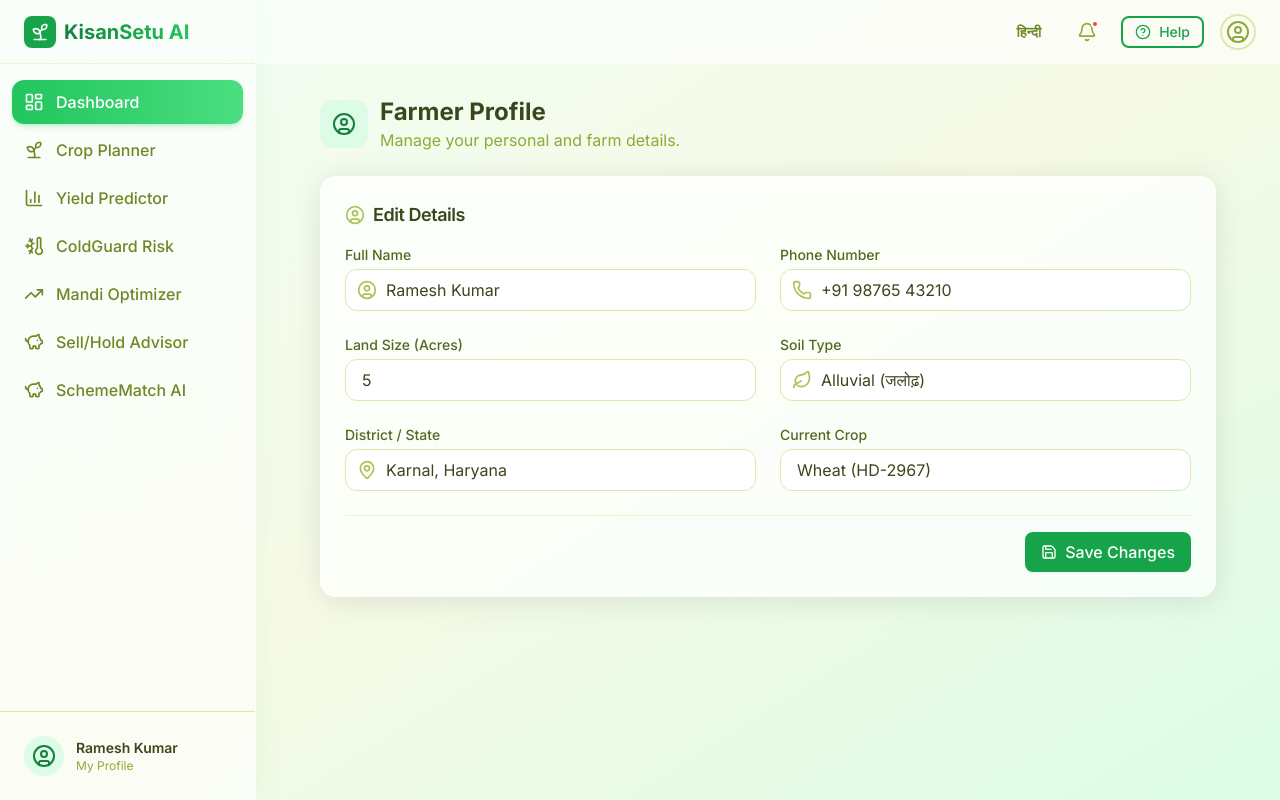
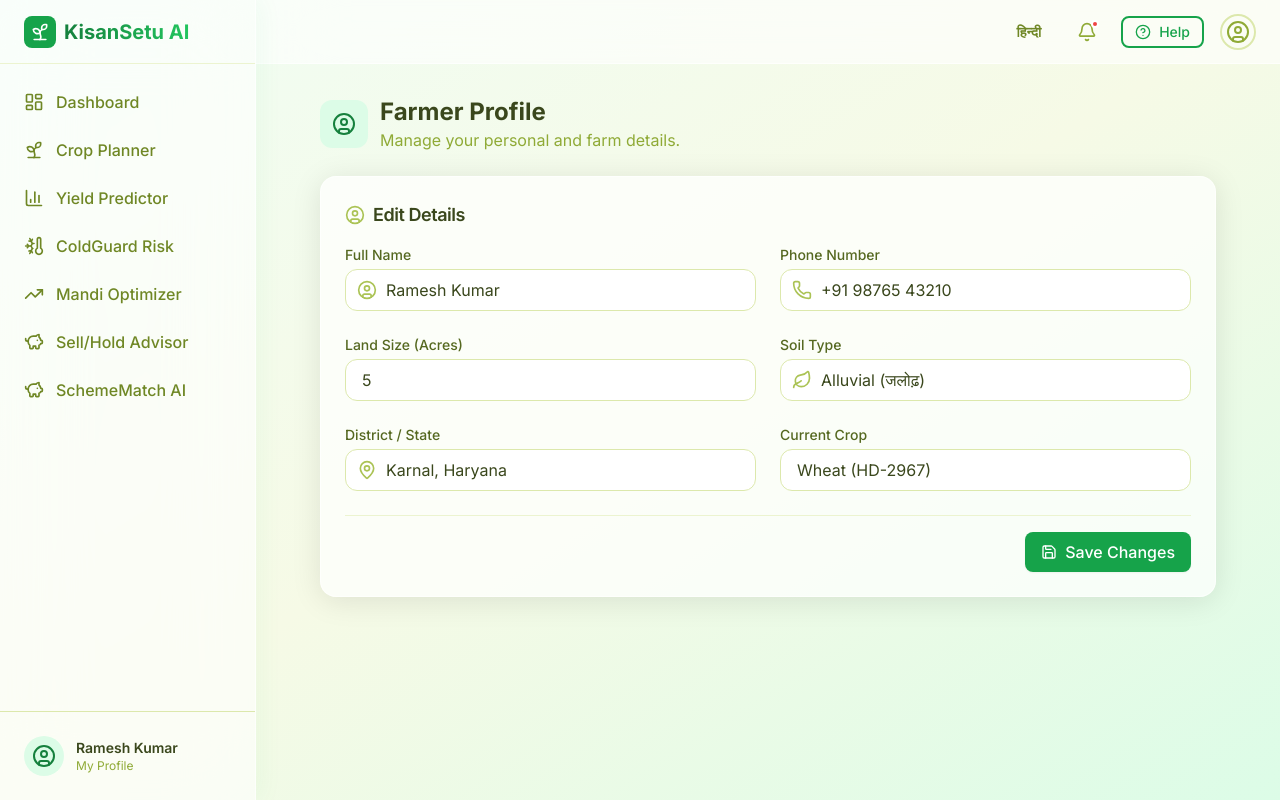
Before and after one commit to Ashu0378/Kisan-Setu, a React app in the folder frontend/: page /dashboard/profile in a window 1280 px wide. Built offline with nearby package versions, Linux system fonts and the light colour scheme; the HTML template or start-up script is replaced by a standard one.

Commit message:
fix: resolve navlink active state bug for dashboard and fix lint warning

```diff
--- a/frontend/src/dashboard/Layout.jsx
+++ b/frontend/src/dashboard/Layout.jsx
@@ -75,6 +75,7 @@ export function Layout() {
             <NavLink
               key={item.name}
               to={item.href}
+              end={item.href === '/dashboard'}
               className={({ isActive }) => cn(
                 "flex items-center gap-3 px-3 py-2.5 rounded-xl font-medium transition-all duration-300 hover:translate-x-1",
                 isActive
--- a/frontend/src/modules/profile/Profile.jsx
+++ b/frontend/src/modules/profile/Profile.jsx
@@ -5,7 +5,7 @@ import { useLanguage } from '../../contexts/LanguageContext';
 import { UserCircle, Save, MapPin, Leaf, Phone } from 'lucide-react';
 
 export function Profile() {
-  const { lang, t } = useLanguage();
+  const { lang } = useLanguage();
   const [loading, setLoading] = useState(false);
   const [formData, setFormData] = useState({
     name: 'Ramesh Kumar',
```
